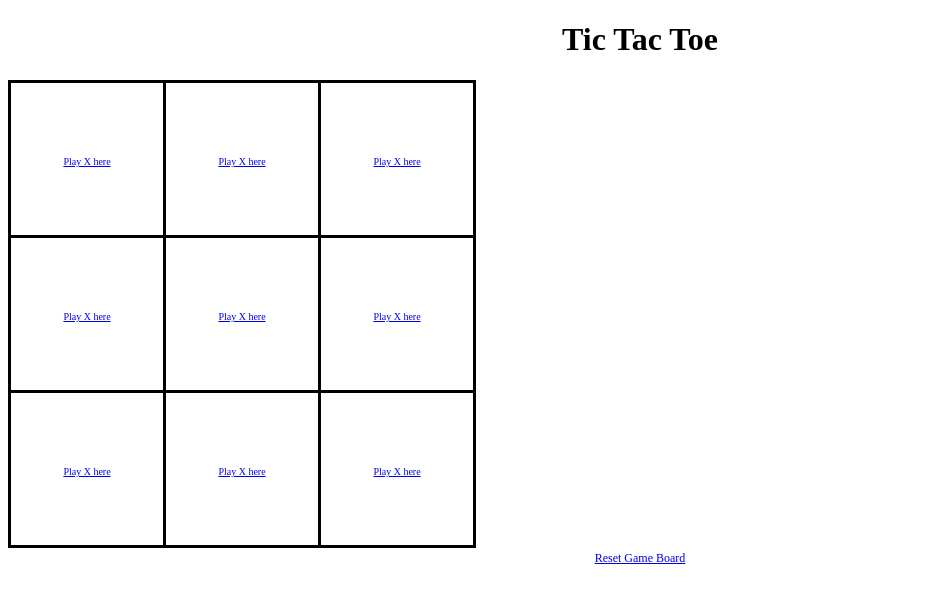
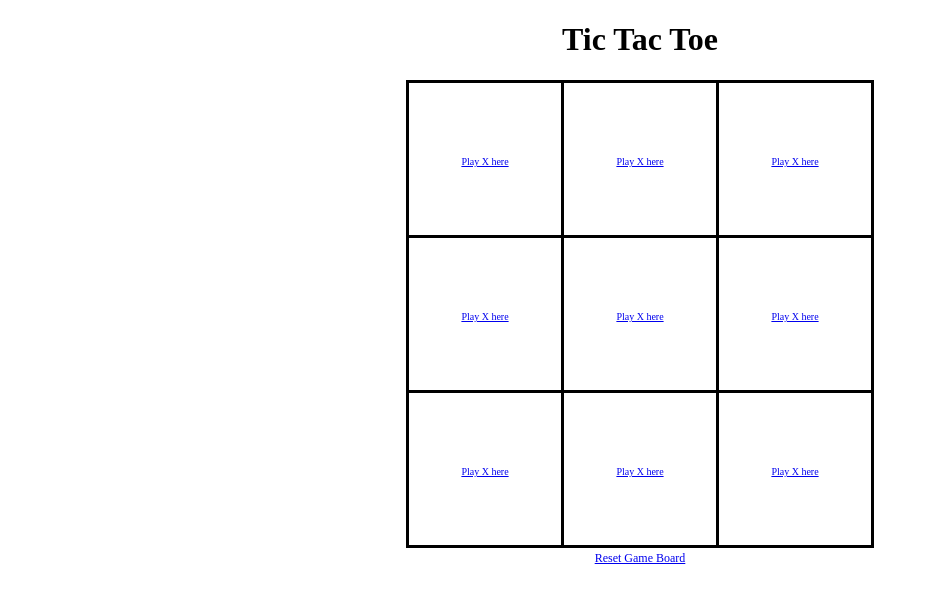
Before and after one commit to yuhsienchiang/tictactoe, a Flask app: page / in a window 1280 px wide. Shown: the top 603 px of the page, without its empty margins (0-929 px from the left). Run offline with Flask 2, Linux system fonts and the light colour scheme.

Commit message:
align table in center

```diff
--- a/static/css/style.css
+++ b/static/css/style.css
@@ -1,9 +1,12 @@
 body {
   text-align: center;
+
 }
 
 table {
   border-collapse: collapse;
+  margin-left: auto;
+  margin-right: auto;
 }
 
 td {
--- a/templates/game.html
+++ b/templates/game.html
@@ -1,7 +1,7 @@
 {% extends "layout.html" %}
 {% block body %}
 
-<table>
+<table align="center">
   {% for i in range(3) %}
   <tr>
     {% for j in range(3) %}
```
